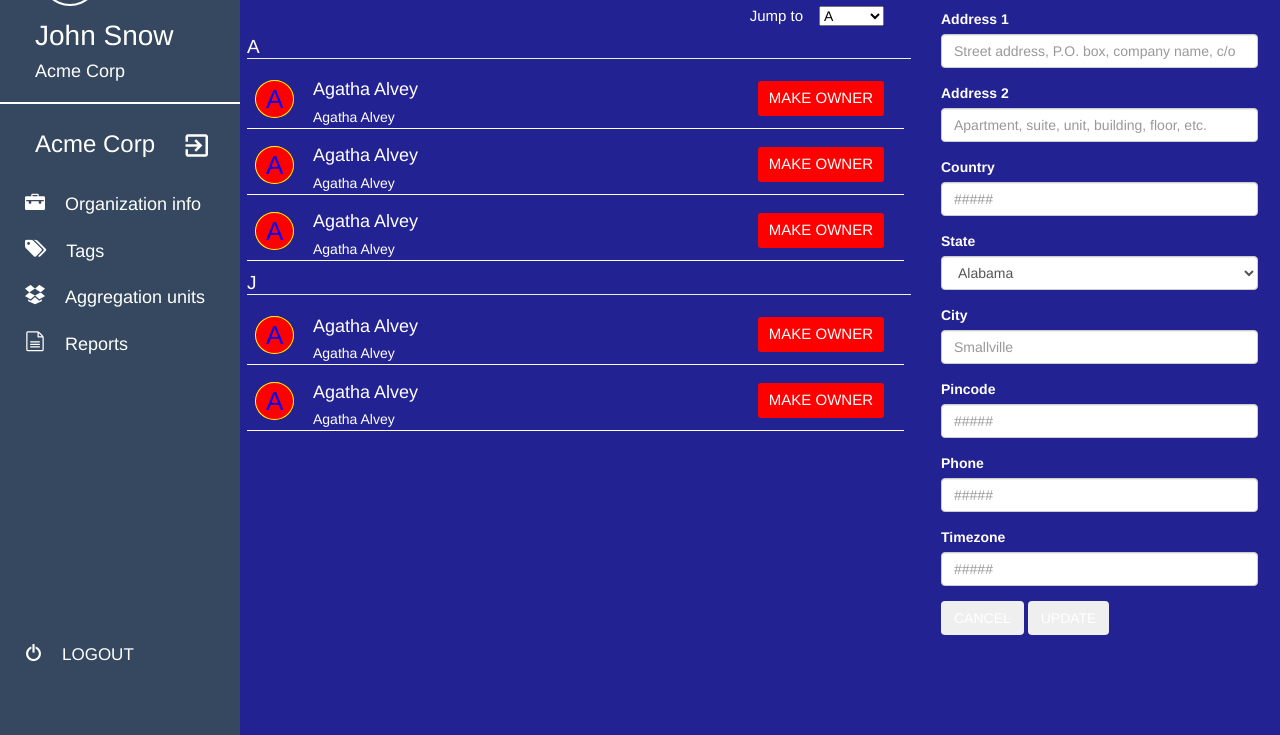
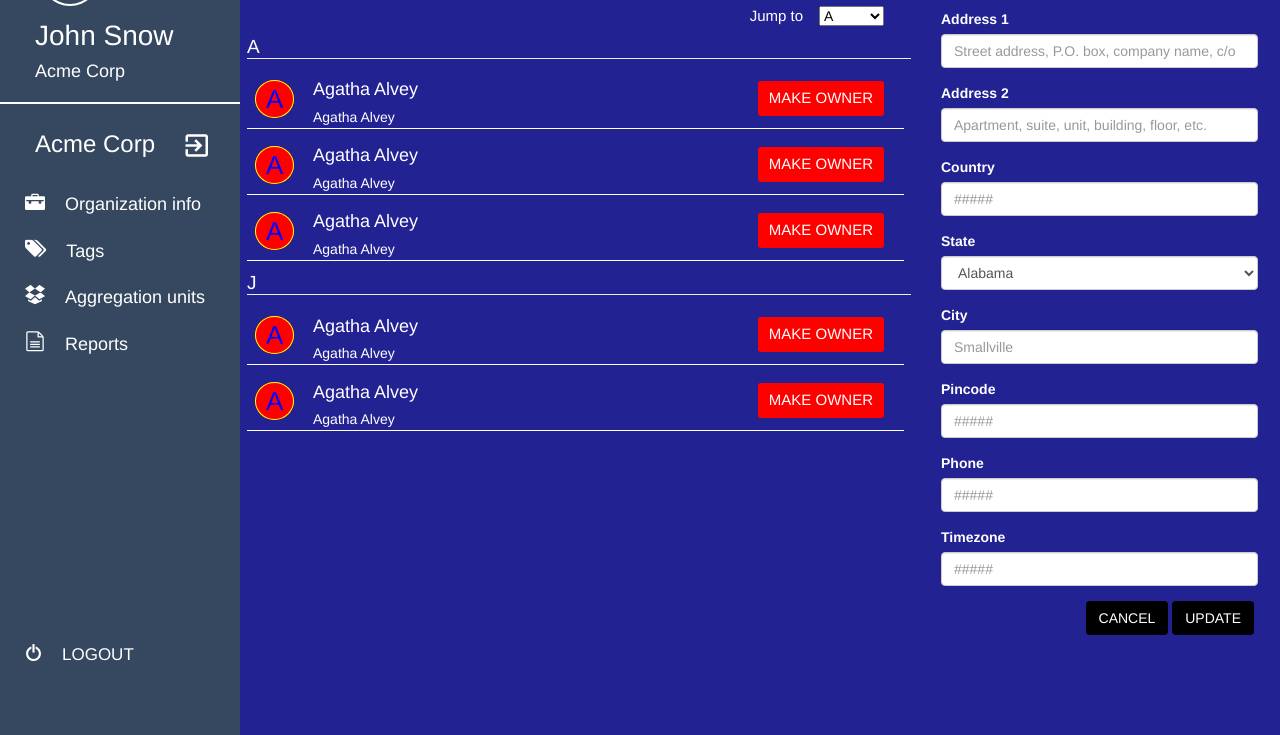
Before and after one commit to rohinsha/UI-dashboard-task3, a website: page index.html in a window 1280 px wide. Shown: the part 129-864 px from the top of the page. Drawn offline with nearby package versions, Linux system fonts and the light colour scheme; files that its build step writes are made by us from their sources; files whose address does not match are found by name.

Commit message:
Set action-on-form divs position absolute and right 19px

```diff
--- a/sass/pages/_dashboard.scss
+++ b/sass/pages/_dashboard.scss
@@ -317,15 +317,49 @@ hr{
 {
   -webkit-box-shadow: inset 0 0 6px rgba(0,0,0,0.3);
   border-radius: 10px;
-  background-color: #F5F5F5;
+  background-color: #D3D3D3;
 }
 
 
+.style-1::-webkit-scrollbar
+{
+  width: 12px;
+  background-color: #D3D3D3;
+}
+
+.style-1::-webkit-scrollbar-thumb
+{
+  border-radius: 10px;
+  -webkit-box-shadow: inset 0 0 6px rgba(0,0,0,.3);
+  background-color: #A9A9A9;
+}
+
+.contact-section{
+  min-height: 1200px;
+}
+.scrollbar-1
+{
+  border-radius: 10px;
+  height: 700px;
+
+  overflow-y: scroll;
+  margin-bottom: 15px;
+}
+
 .scrollbar
 {
-
+  border-radius:10px;
   height: 700px;
   width: 100%;
   overflow-y: scroll;
   margin-bottom: 15px;
 }
+.action-on-form{
+      position: absolute;
+    right: 19px;
+}
+.cancel-btn,
+.update-btn {
+color:white;
+background-color:black;
+}
```
